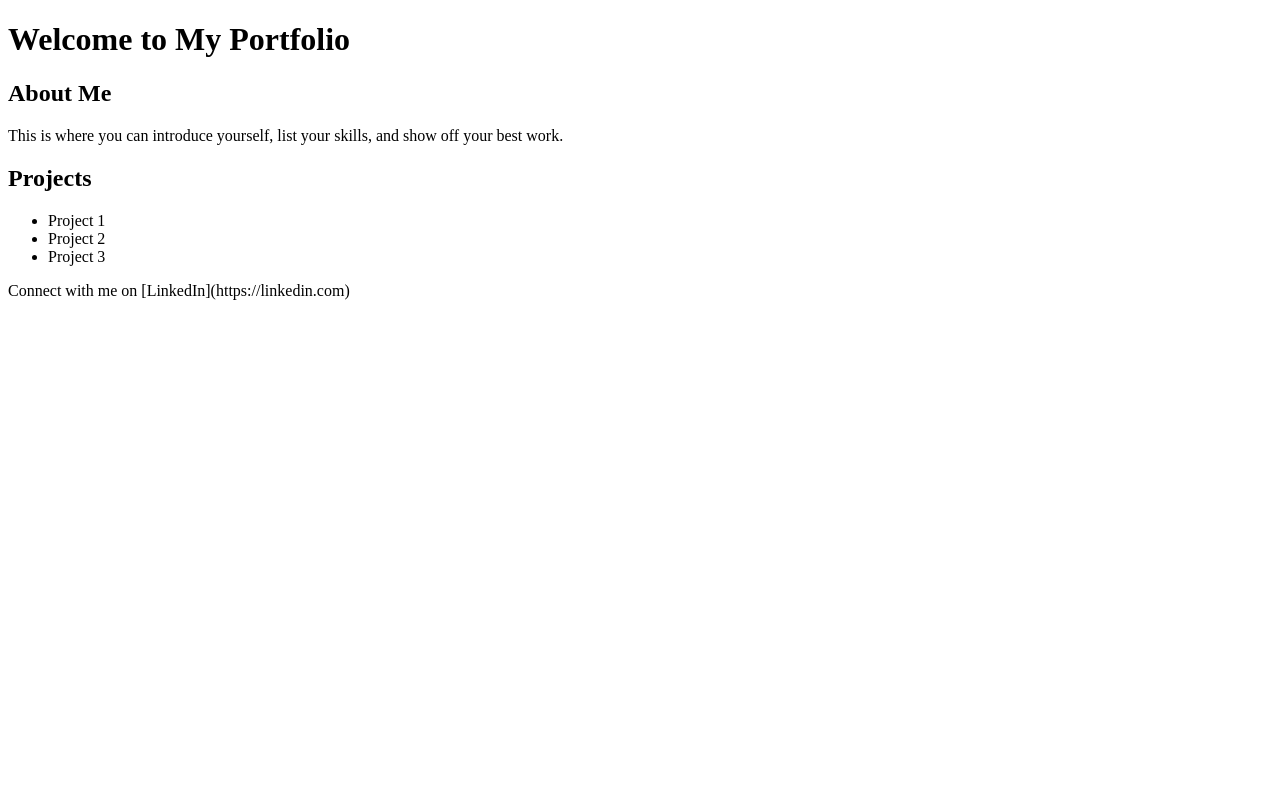
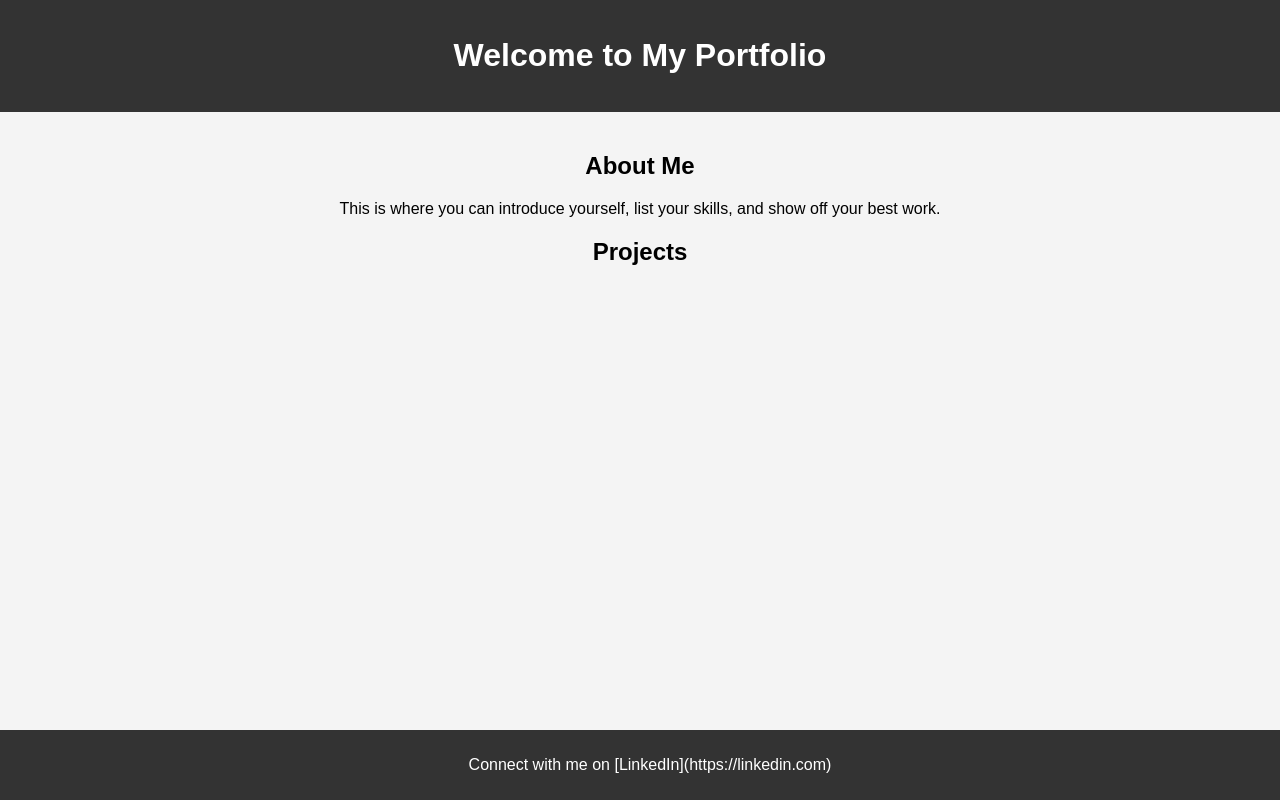
Before and after one commit to SeannWeber/my-portfolio, a plain HTML site: page index.html in a window 1280 px wide. Drawn offline with Linux system fonts and the light colour scheme.

Commit message:
updated css file

```diff
--- a/index.html
+++ b/index.html
@@ -3,6 +3,7 @@
 <head>
   <meta charset="UTF-8">
   <meta name="viewport" content="width=device-width, initial-scale=1.0">
+  <link rel="stylesheet" href="styles.css">
   <title>My Portfolio</title>
 </head>
 <body>
@@ -14,11 +15,6 @@
     <h2>About Me</h2>
     <p>This is where you can introduce yourself, list your skills, and show off your best work.</p>
     <h2>Projects</h2>
-    <ul>
-      <li>Project 1</li>
-      <li>Project 2</li>
-      <li>Project 3</li>
-    </ul>
   </div>
 
   <footer>
--- a/styles.css
+++ b/styles.css
@@ -12,6 +12,7 @@ body {
   }
   .content {
     padding: 20px;
+    text-align: center;
   }
   footer {
     background-color: #333;
```
